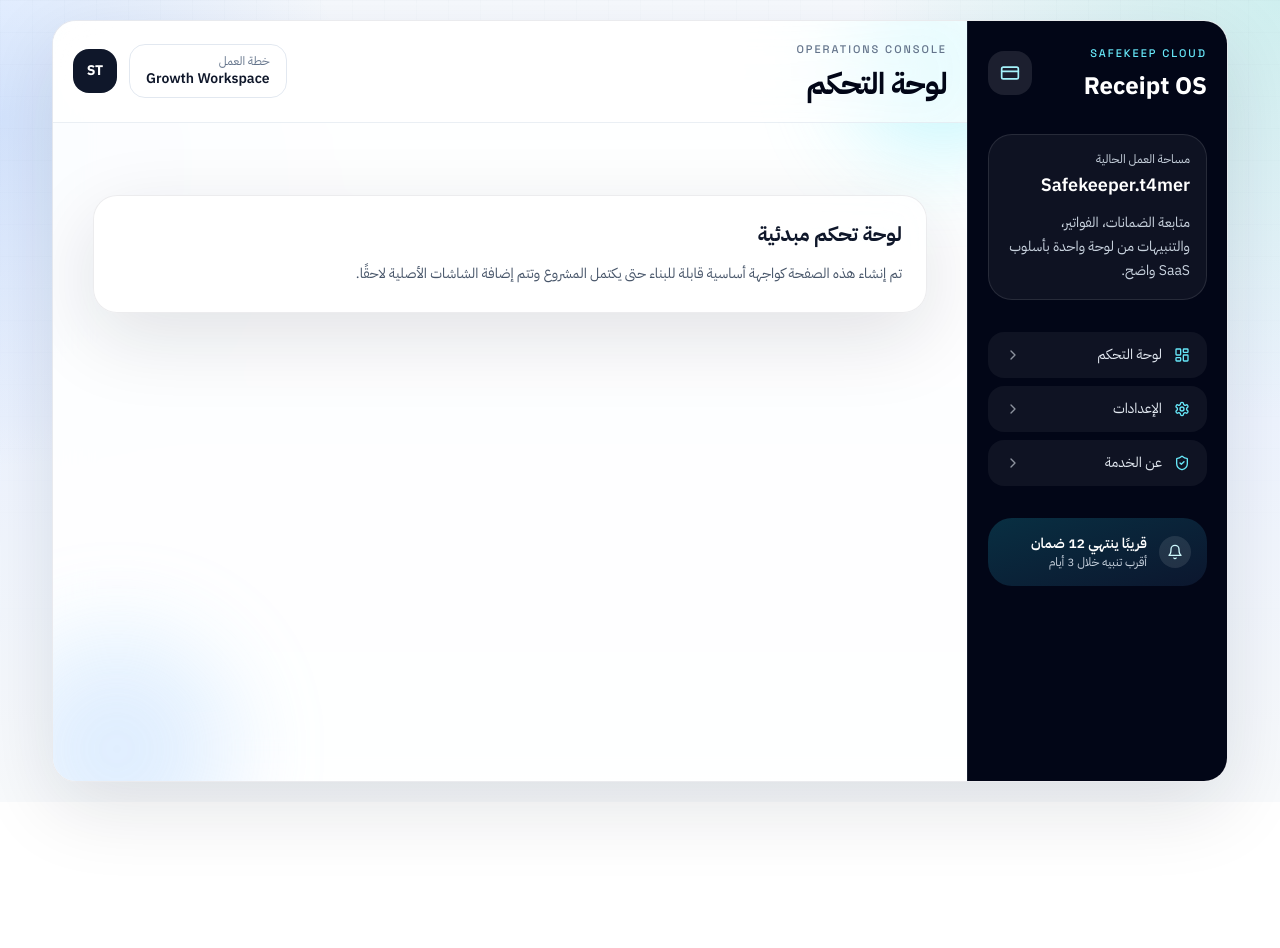
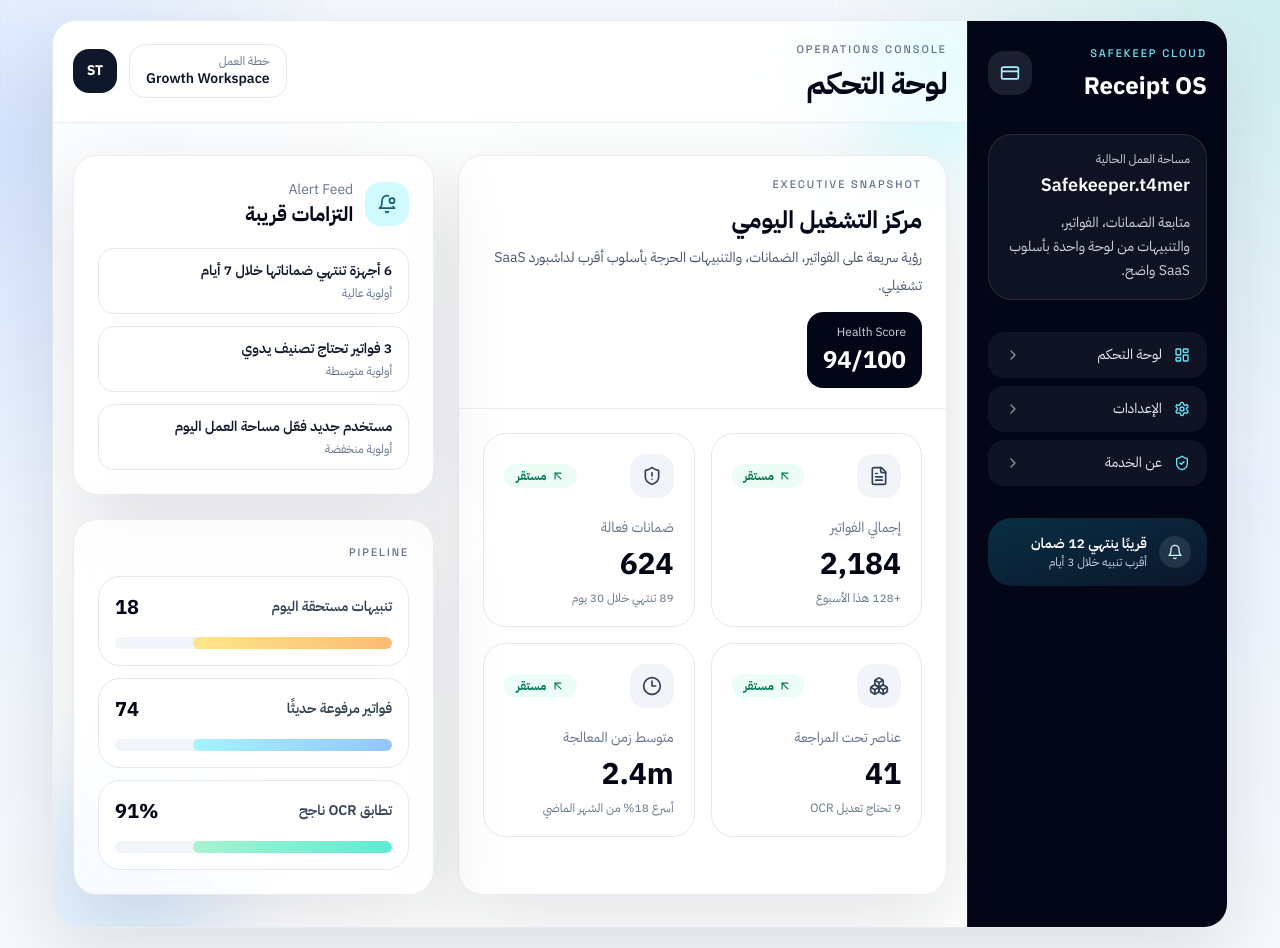
Before and after one commit to ThamerLab/Safekeep, a Next.js app: page /dashboard in a window 1280 px wide. Before the commit the page ends 802 px from the top, so only its background shows below. Built offline with nearby package versions, Linux system fonts and the light colour scheme.

Commit message:
Upgrade dashboard to SaaS-style operations view

```diff
--- a/src/app/dashboard/page.tsx
+++ b/src/app/dashboard/page.tsx
@@ -1,16 +1,107 @@
+import { ArrowUpLeft, BellDot, Boxes, Clock3, FileText, ShieldAlert } from 'lucide-react'
+
 import { AppShell } from '@/components/layout/app-shell'
+
+const metrics = [
+  { label: 'إجمالي الفواتير', value: '2,184', hint: '+128 هذا الأسبوع', icon: FileText },
+  { label: 'ضمانات فعالة', value: '624', hint: '89 تنتهي خلال 30 يوم', icon: ShieldAlert },
+  { label: 'عناصر تحت المراجعة', value: '41', hint: '9 تحتاج تعديل OCR', icon: Boxes },
+  { label: 'متوسط زمن المعالجة', value: '2.4m', hint: 'أسرع 18% من الشهر الماضي', icon: Clock3 },
+]
+
+const pipelines = [
+  { title: 'تنبيهات مستحقة اليوم', value: '18', color: 'from-amber-200 to-orange-300' },
+  { title: 'فواتير مرفوعة حديثًا', value: '74', color: 'from-cyan-200 to-blue-300' },
+  { title: 'تطابق OCR ناجح', value: '91%', color: 'from-emerald-200 to-teal-300' },
+]
 
 export default function DashboardPage() {
   return (
     <AppShell title="لوحة التحكم">
-      <div className="page-container py-10">
-        <div className="card p-6">
-          <h2 className="text-xl font-bold text-slate-900">لوحة تحكم مبدئية</h2>
-          <p className="mt-3 text-sm leading-7 text-slate-600">
-            تم إنشاء هذه الصفحة كواجهة أساسية قابلة للبناء حتى يكتمل المشروع وتتم إضافة الشاشات الأصلية لاحقًا.
-          </p>
+      <section className="grid gap-6 xl:grid-cols-[1.15fr_0.85fr]">
+        <div className="card overflow-hidden">
+          <div className="border-b border-slate-200/70 px-6 py-5">
+            <p className="eyebrow text-[11px] text-slate-500">Executive Snapshot</p>
+            <div className="mt-3 flex flex-wrap items-center justify-between gap-3">
+              <div>
+                <h2 className="text-2xl font-bold text-slate-950">مركز التشغيل اليومي</h2>
+                <p className="mt-2 text-sm leading-7 text-slate-600">
+                  رؤية سريعة على الفواتير، الضمانات، والتنبيهات الحرجة بأسلوب أقرب لداشبورد SaaS تشغيلي.
+                </p>
+              </div>
+              <div className="rounded-2xl bg-slate-950 px-4 py-3 text-white">
+                <p className="text-xs text-slate-300">Health Score</p>
+                <p className="mt-1 text-2xl font-bold">94/100</p>
+              </div>
+            </div>
+          </div>
+
+          <div className="grid gap-4 p-6 md:grid-cols-2">
+            {metrics.map((metric) => {
+              const Icon = metric.icon
+              return (
+                <div key={metric.label} className="rounded-[1.4rem] border border-slate-200 bg-white p-5">
+                  <div className="flex items-center justify-between">
+                    <div className="rounded-2xl bg-slate-100 p-3">
+                      <Icon className="h-5 w-5 text-slate-700" />
+                    </div>
+                    <span className="inline-flex items-center gap-1 rounded-full bg-emerald-50 px-3 py-1 text-xs font-bold text-emerald-700">
+                      <ArrowUpLeft className="h-3.5 w-3.5" />
+                      مستقر
+                    </span>
+                  </div>
+                  <p className="mt-5 text-sm text-slate-500">{metric.label}</p>
+                  <p className="mt-2 text-3xl font-bold text-slate-950">{metric.value}</p>
+                  <p className="mt-2 text-xs text-slate-500">{metric.hint}</p>
+                </div>
+              )
+            })}
+          </div>
         </div>
-      </div>
+
+        <div className="space-y-6">
+          <div className="card p-6">
+            <div className="flex items-center gap-3">
+              <div className="rounded-2xl bg-cyan-100 p-3 text-cyan-800">
+                <BellDot className="h-5 w-5" />
+              </div>
+              <div>
+                <p className="text-sm text-slate-500">Alert Feed</p>
+                <h3 className="text-xl font-bold text-slate-950">التزامات قريبة</h3>
+              </div>
+            </div>
+            <div className="mt-5 space-y-3">
+              {[
+                '6 أجهزة تنتهي ضماناتها خلال 7 أيام',
+                '3 فواتير تحتاج تصنيف يدوي',
+                'مستخدم جديد فعّل مساحة العمل اليوم',
+              ].map((item, index) => (
+                <div key={item} className="rounded-2xl border border-slate-200 bg-white px-4 py-3">
+                  <p className="text-sm font-semibold text-slate-900">{item}</p>
+                  <p className="mt-1 text-xs text-slate-500">أولوية {index === 0 ? 'عالية' : index === 1 ? 'متوسطة' : 'منخفضة'}</p>
+                </div>
+              ))}
+            </div>
+          </div>
+
+          <div className="card p-6">
+            <p className="eyebrow text-[11px] text-slate-500">Pipeline</p>
+            <div className="mt-4 space-y-3">
+              {pipelines.map((item) => (
+                <div key={item.title} className="rounded-[1.4rem] border border-slate-200 bg-white p-4">
+                  <div className="flex items-center justify-between">
+                    <p className="text-sm font-semibold text-slate-700">{item.title}</p>
+                    <p className="text-xl font-bold text-slate-950">{item.value}</p>
+                  </div>
+                  <div className="mt-4 h-3 overflow-hidden rounded-full bg-slate-100">
+                    <div className={`h-full w-[72%] rounded-full bg-gradient-to-r ${item.color}`} />
+                  </div>
+                </div>
+              ))}
+            </div>
+          </div>
+        </div>
+      </section>
     </AppShell>
   )
 }
```
